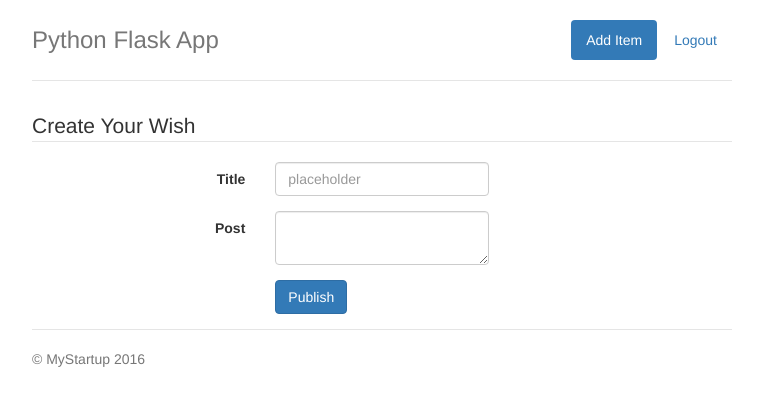
After one commit to arunbalachandran/BucketListApp, a Flask app: page /showAddWish in a window 1280 px wide. The commit adds this page. Shown: the top 406 px of the page, without its empty margins (258-1021 px from the left). Run offline with Flask 2, Linux system fonts and the light colour scheme; parts of the project's set-up code (start-up, migrations or seed data) failed here and were passed over; some libraries are stand-ins or nearby versions.

Commit message:
Added ability to add items to bucketlist

```diff
--- a/html_form/app.py
+++ b/html_form/app.py
@@ -82,6 +82,60 @@ def userHome():
         return render_template('error.html', error = 'Unauthorized Access')
     return render_template('userHome.html')
 
+@app.route('/showAddWish')
+def showAddWish():
+    return render_template('addWish.html')
+
+@app.route('/addWish',methods=['POST'])
+def addWish():
+    try:
+        if session.get('user'):
+            _title = request.form['inputTitle']
+            _description = request.form['inputDescription']
+            _user = session.get('user')
+            conn = mysql.connect()
+            cursor = conn.cursor()
+            cursor.callproc('sp_addWish',(_title,_description,_user))
+            data = cursor.fetchall()
+            if len(data) is 0:
+                conn.commit()
+                return redirect('/userHome')
+            else:
+                return render_template('error.html', error = 'An error occurred!')
+        else:
+            return render_template('error.html', error = 'Unauthorized Access')
+
+    except Exception as e:
+        return render_template('error.html', error = str(e))
+
+    finally:
+        cursor.close()
+        conn.close()
+
+@app.route('/getWish')
+def getWish():
+    try:
+        if session.get('user'):
+            _user = session.get('user')
+            # Connect to MySQL and fetch data
+            con = mysql.connect()
+            cursor = con.cursor()
+            cursor.callproc('sp_GetWishByUser',(_user,))
+            wishes = cursor.fetchall()
+            wishes_dict = []
+            for wish in wishes:
+                wish_dict = {
+                    'Id': wish[0],
+                    'Title': wish[1],
+                    'Description': wish[2],
+                    'Date': wish[4]}
+            wishes_dict.append(wish_dict)
+            return json.dumps(wishes_dict)
+        else:
+            return render_template('error.html', error = 'Unauthorized Access')
+    except Exception as e:
+        return render_template('error.html', error = str(e))
+
 @app.route('/logout')
 def logout():
     session.pop('user',None)
--- /dev/null
+++ b/html_form/templates/addWish.html
@@ -0,0 +1,60 @@
+<!DOCTYPE html>
+<html lang="en">
+  <head>
+      <title>Python Flask Bucket List App</title>
+      <link href="../static/css/bootstrap.min.css" rel="stylesheet">
+      <link href="../static/css/jumbotron-narrow.css" rel="stylesheet">
+      <script src="../static/js/jquery-1.11.2.js"></script>
+  </head>
+
+  <body>
+      <div class="container">
+          <div class="header">
+              <nav>
+                  <ul class="nav nav-pills pull-right">
+                      <li role="presentation" class="active"><a href="#">Add Item</a>
+                      </li>
+                      <li role="presentation"><a href="/logout">Logout</a>
+                      </li>
+                  </ul>
+              </nav>
+              <h3 class="text-muted">Python Flask App</h3>
+          </div>
+          <section>
+              <form class="form-horizontal" method="post" action="/addWish">
+                  <fieldset>
+                      <!-- Form Name -->
+                      <legend>Create Your Wish</legend>
+                      <!-- Text input-->
+                      <div class="form-group">
+                          <label class="col-md-4 control-label" for="txtTitle">Title</label>
+                          <div class="col-md-4">
+                              <input id="txtTitle" name="inputTitle" type="text" placeholder="placeholder" class="form-control input-md">
+                          </div>
+                      </div>
+
+                      <!-- Textarea -->
+                      <div class="form-group">
+                          <label class="col-md-4 control-label" for="txtPost">Post</label>
+                          <div class="col-md-4">
+                              <textarea class="form-control" id="txtPost" name="inputDescription"></textarea>
+                          </div>
+                      </div>
+
+                      <!-- Button -->
+                      <div class="form-group">
+                          <label class="col-md-4 control-label" for="singlebutton"></label>
+                          <div class="col-md-4">
+                              <input id="singlebutton" name="singlebutton" class="btn btn-primary" type="submit" value="Publish" />
+                          </div>
+                      </div>
+
+                  </fieldset>
+              </form>
+          </section>
+          <footer class="footer">
+              <p>&copy; MyStartup 2016</p>
+          </footer>
+      </div>
+  </body>
+</html>
```
Also changed, not shown: html_form/mysql_commands.txt (+44 -0 lines), html_form/templates/userHome.html (+50 -6 lines).
